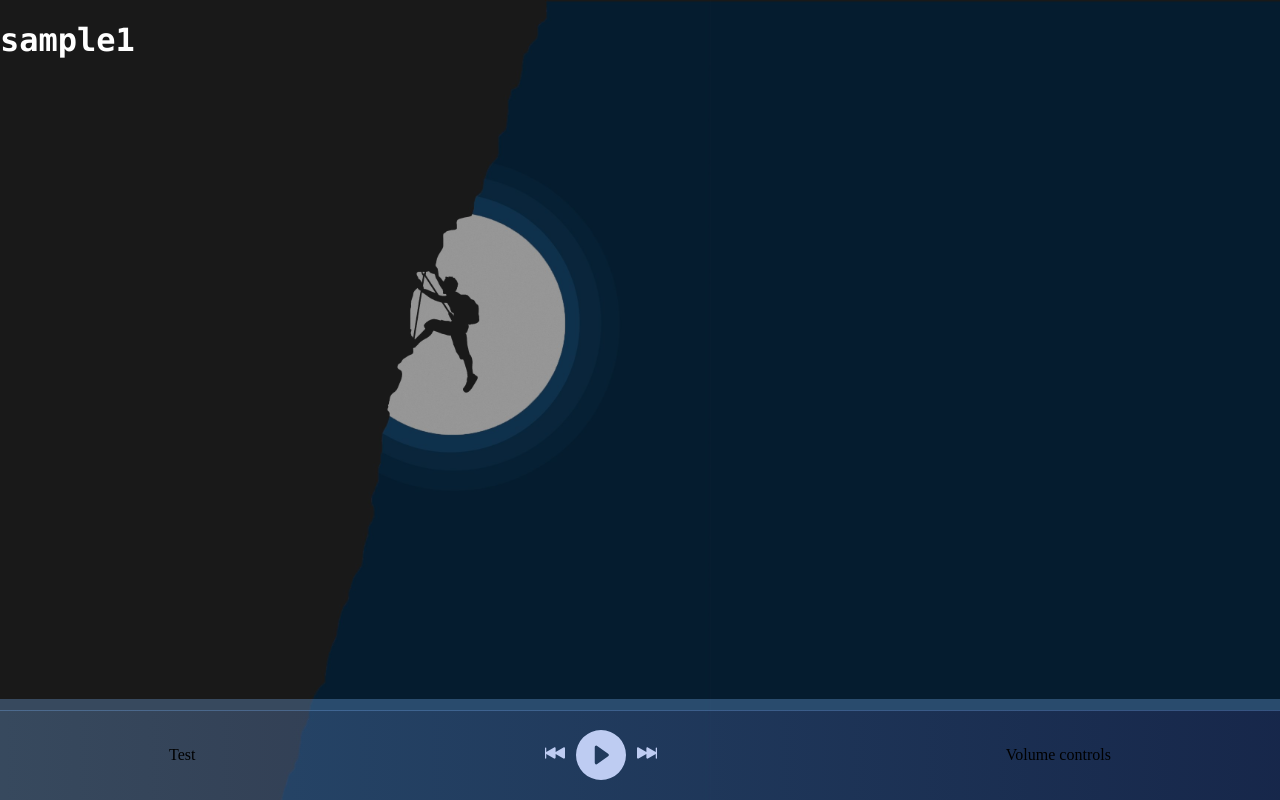
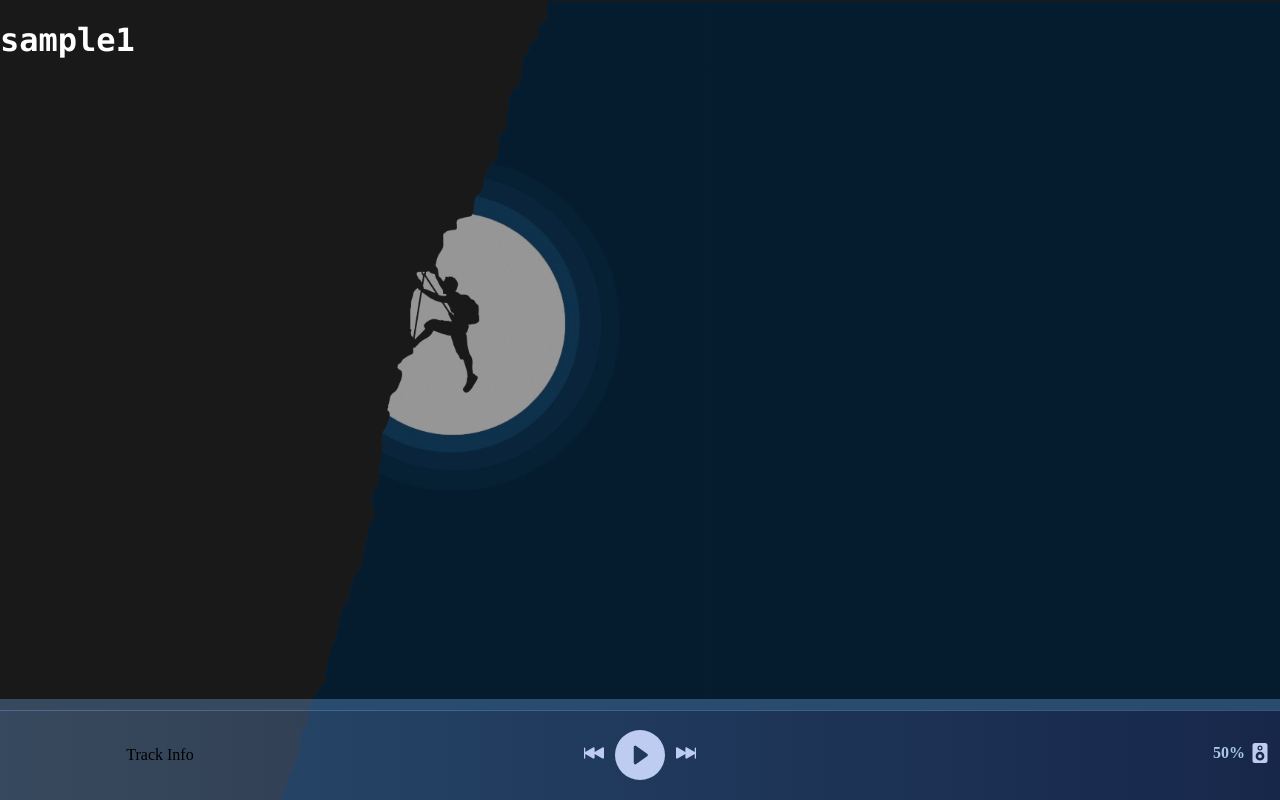
Before and after one commit to maja-98/Muzica, a React (Create React App) app: page / in a window 1280 px wide. Built offline with nearby package versions, Linux system fonts and the light colour scheme.

Commit message:
volume control added

```diff
--- /dev/null
+++ b/src/Data.js
@@ -0,0 +1,29 @@
+import sample1Img from './media/sample1.jpg'
+import sample1Sng from './media/sample1.mp3'
+import sample2Img from './media/sample2.jpg'
+import sample2Sng from './media/sample2.mp3'
+import sample3Img from './media/sample3.jpg'
+import sample3Sng from './media/sample3.mp3'
+
+
+const songQueue = [
+  {
+    title:'sample1',
+    songFile: sample1Sng,
+    thumbnail: sample1Img,
+    category: 'rock'
+  },
+  {
+    title:'sample2',
+    songFile: sample2Sng,
+    thumbnail:sample2Img,
+    category: 'pop'
+  },
+  {
+    title:'sample3',
+    songFile: sample3Sng,
+    thumbnail:sample3Img,
+    category: 'rap'
+  }
+]
+export default songQueue;
--- a/src/components/Home.js
+++ b/src/components/Home.js
@@ -1,25 +1,8 @@
 import React, {  useEffect, useRef, useState } from 'react';
-import sample1Img from '../media/sample1.jpg'
-import sample1Sng from '../media/sample1.mp3'
-import sample2Img from '../media/sample2.jpg'
-import sample2Sng from '../media/sample2.mp3'
 
+import songQueue from '../Data';
 import Player from './subcomponents/Player';
 
-const songQueue = [
-  {
-    title:'sample1',
-    songFile: sample1Sng,
-    thumbnail: sample1Img,
-    category: 'rock'
-  },
-  {
-    title:'sample2',
-    songFile: sample2Sng,
-    thumbnail:sample2Img,
-    category: 'pop'
-  },
-]
 const PauseBtn = `<svg xmlns="http://www.w3.org/2000/svg"  fill="currentColor" className="bi bi-pause-circle-fill" viewBox="0 0 16 16">
   <path d="M16 8A8 8 0 1 1 0 8a8 8 0 0 1 16 0zM6.25 5C5.56 5 5 5.56 5 6.25v3.5a1.25 1.25 0 1 0 2.5 0v-3.5C7.5 5.56 6.94 5 6.25 5zm3.5 0c-.69 0-1.25.56-1.25 1.25v3.5a1.25 1.25 0 1 0 2.5 0v-3.5C11 5.56 10.44 5 9.75 5z"/>
 </svg>`;
@@ -27,12 +10,10 @@ const PlayBtn = `<svg xmlns="http://www.w3.org/2000/svg"  fill="currentColor" cl
   <path d="M16 8A8 8 0 1 1 0 8a8 8 0 0 1 16 0zM6.79 5.093A.5.5 0 0 0 6 5.5v5a.5.5 0 0 0 .79.407l3.5-2.5a.5.5 0 0 0 0-.814l-3.5-2.5z"/>
 </svg>`;
 export default function Home() {
-
   const [currentSong, setCurrentSong] = useState(songQueue[0])
   const [constrains,setConstrains] = useState({'firstSong':null,'lastSong':null,'changeVar':0,'direction':null})
   const audioRef = useRef(null)
   useEffect(() => {
-    console.log(constrains)
     if (constrains.changeVar){
       setTimeout(() => {
       const playBtnElement = document.querySelector('#play-btn')
@@ -42,25 +23,25 @@ export default function Home() {
         playBtnElement.innerHTML = PauseBtn
       }
       else if (constrains.lastSong && constrains.direction === 'F'){
+        console.log('Blast')
         audioRef.current.currentTime = audioRef.current.duration
         audioRef.current.pause()
         playBtnElement.innerHTML = PlayBtn
       }
       else{
+        console.log('norml')
         audioRef.current.currentTime = 0
         audioRef.current.play()
         playBtnElement.innerHTML = PauseBtn
-
       }
-
     }
     ,100)
   }
   },[constrains])
   const handlePlay = (e) => {
     const AudioStatus = audioRef.current.paused
-    if (audioRef.current.duraion !== audioRef.current.currentTime){
-      audioRef.current.currentTime =0;
+    if (constrains.lastSong=== true){
+      audioRef.current.currentTime = 0
     }
     if (AudioStatus){
       e.currentTarget.innerHTML = PauseBtn
@@ -70,19 +51,18 @@ export default function Home() {
       e.currentTarget.innerHTML = PlayBtn
       audioRef.current.pause();
     }
-
   }
   const handleChangeSong = (val) =>{
     setCurrentSong((prevSong) =>{
       const songCount = songQueue.length
       const indexSong = songQueue.findIndex((song) => song === prevSong)
-
       let newIndex = indexSong+val
       console.log('a',newIndex,songCount)
       const direction = val >0 ? 'F' : 'B'
       if (newIndex>=0 && newIndex <=songCount-1){
         setConstrains((prevConstrains) => {
-          return {...prevConstrains,'lastSong':false,'firstSong':false,'direction':direction}
+          const newVar = prevConstrains.changeVar+1
+          return {...prevConstrains,'lastSong':false,'firstSong':false,'direction':direction,'changeVar':newVar}
         })
       }
       if (newIndex<0){
@@ -100,11 +80,9 @@ export default function Home() {
           return {...prevConstrains,'lastSong':true,'changeVar':newVar,'direction':direction}
         })
       }
-
       return songQueue[newIndex]
-    })
-
     }
+    )}
     const handleUpdateTimeLine = () =>{
       const timeline = document.querySelector('.timeline');
       const percentagePosition = (100*audioRef.current.currentTime) / audioRef.current.duration;
@@ -125,6 +103,7 @@ export default function Home() {
           ref={audioRef}
           onChange={(e) => e.target.play()}
           onTimeUpdate={handleUpdateTimeLine}
+          onEnded={() => handleChangeSong(1)}
         >
         </audio>
         <Player
--- a/src/components/subcomponents/Player.js
+++ b/src/components/subcomponents/Player.js
@@ -1,13 +1,27 @@
-import React from 'react'
-import {  SkipBackwardFill, SkipForwardFill } from "react-bootstrap-icons";
+import React, { useState } from 'react'
+import {  SkipBackwardFill, SkipForwardFill,SpeakerFill } from "react-bootstrap-icons";
 export default function Player({handleChangeSong,handlePlay,handleUpdateDuration}) {
+  const [volume,setVolume] = useState(50)
+  const handleAudioBarToggle = () => {
+    const volBar = document.querySelector('#volume-control')
+    const volPercent = document.querySelector('#vol-percent')
+    volBar.style.display = volBar.style.display==='none' ?  'inline-block' : 'none'
+    volPercent.style.display = volBar.style.display==='none' ?  'inline-block' : 'none'
+  }
+  const handleVolumeControl = () =>{
+    const volBar = document.querySelector('#volume-control')
+    const audio = document.querySelector('audio')
+    audio.volume = volBar.value/100
+    setVolume(volBar.value)
+  }
+
   return (
     <div>
       <div className="controls-all">
         <input type="range" className="timeline" onChange={handleUpdateDuration} max="100" value="0"></input>
         <div className='controls'>
           <div className='track-info'>
-            Test
+            Track Info
           </div>
           <div className='playback-controls'>
             <button onClick={() =>handleChangeSong(-1)} className='previous-song-btn'>
@@ -22,8 +36,16 @@ export default function Player({handleChangeSong,handlePlay,handleUpdateDuration
               <SkipForwardFill/>
             </button>
           </div>
-          <div className='volumne-controls'>
-            Volume controls
+          <div className='volume-control-container'>
+            <span id='vol-percent'>{volume}%</span>
+            <button id='vol-btn' onClick={handleAudioBarToggle}><SpeakerFill/></button>
+            <input
+            id ='volume-control'
+            type={'range'}
+            min={0}
+            max={100}
+            onChange ={handleVolumeControl}
+            ></input>
           </div>
         </div>
       </div>
--- a/src/css/home.css
+++ b/src/css/home.css
@@ -19,11 +19,25 @@
 .controls {
     height: 90px;
     align-items: center;
-    display: flex;
-    flex-direction: row;
+    display: grid;
+    grid-template-columns: 3fr 6fr 3fr;
     align-items: center;
     justify-content: space-around;
     background: linear-gradient(to right, rgba(126, 186, 255,0.3), rgba(65, 66, 140,0.3));
+}
+.track-info,.playback-controls{
+    display: flex;
+    justify-content: center;
+    align-items: center;
+}
+.volume-control-container{
+    display: flex;
+    justify-content:right;
+    align-items: center;
+}
+.volume-control-container > button{
+    margin: 0px 5px;
+    padding: 0px 5px;
 }
 .timeline{
     -webkit-appearance: none;
@@ -86,11 +100,40 @@ svg:hover {
 .player-button>svg {
     height: 50px;
 }
-.playback-controls{
-    display: flex;
-    align-items: center;
+
+#volume-control{
+    display: none;
+    -webkit-appearance: none;
+    border-radius: 5px;
+    height: 10px;
+    padding: 0;
+    margin-bottom: 7px;
+    margin-right: 15px;
+    background-color: rgba(172, 173, 255, 0.5);
+
 }
+#volume-control::-webkit-slider-thumb {
+    -webkit-appearance: none;
+    width: 1em;
+    height: 1em;
+    border-radius: 50%;
+    cursor: pointer;
+    opacity: 1;
+    background-color: aliceblue;
 
+}
+#vol-percent{
+    font-family: inherit;
+    display: inline-block;
+    font-weight: bolder;
+    color: rgb(168, 201, 230);
+    margin-bottom: 5px;
+    margin-right: 0px;
+    padding: 0px;
+}
+#vol-btn{
+    margin-left: 0px;
+}
 /* audio::-webkit-media-controls-panel {
     background: linear-gradient(to right,rgb(126, 186, 255),rgb(65, 66, 140));
  }
```
Also changed, not shown: 2 other files (tests, documents, lock files or other folders).
